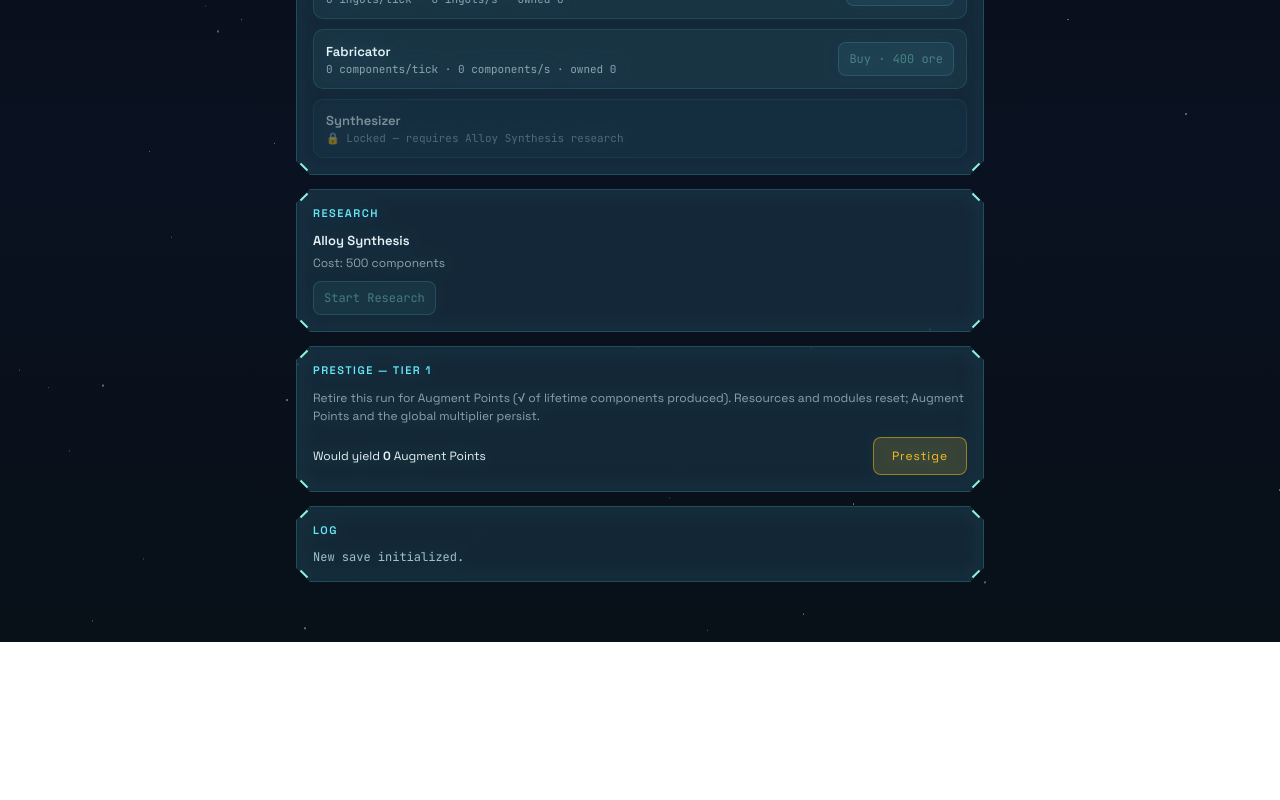
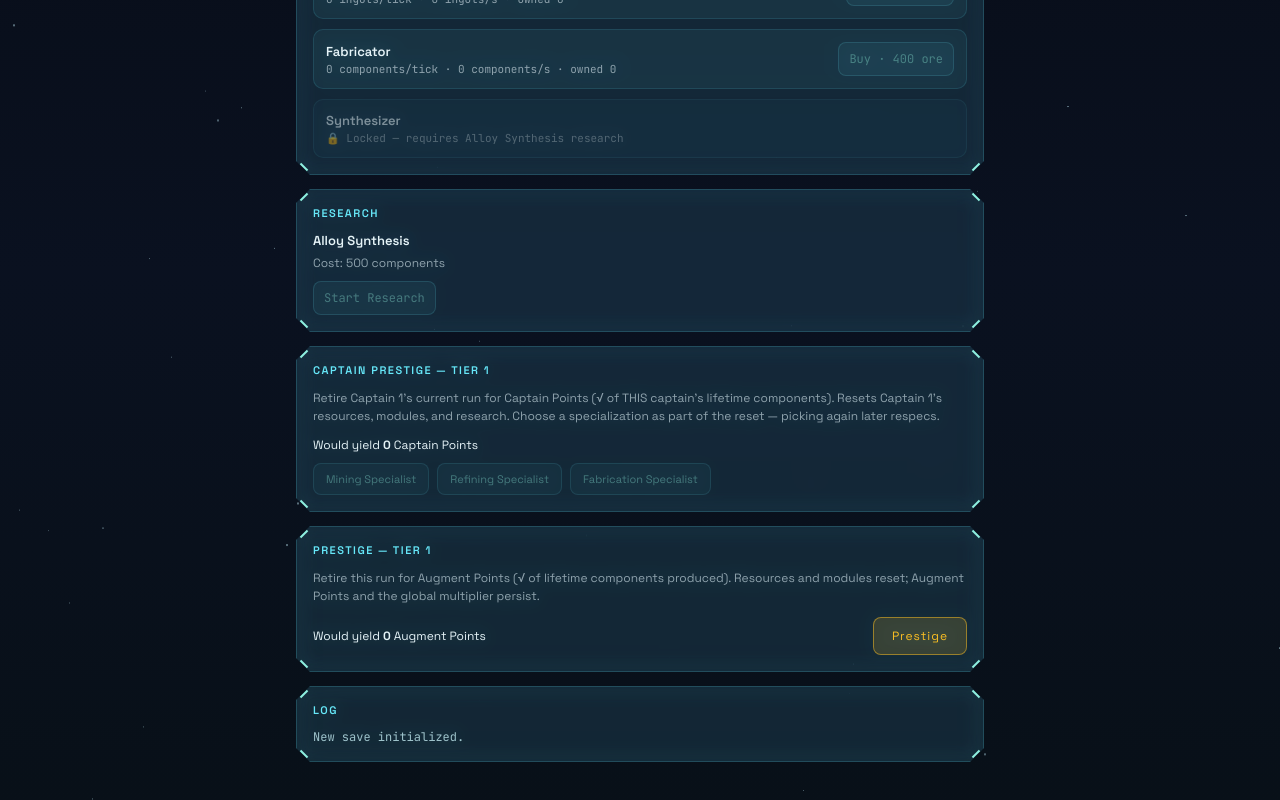
Before and after one commit to Scythrael/HyperionLegacy, a Svelte app: page / in a window 1280 px wide. Shown: the part 553-1353 px from the top of the page. Before the commit the page ends 1195 px from the top, so only its background shows below. Built offline with nearby package versions, Linux system fonts and the light colour scheme.

Commit message:
feat: add Captain Prestige panel with specialization picker

```diff
--- a/src/App.svelte
+++ b/src/App.svelte
@@ -196,6 +196,15 @@
     doSave();
   }
 
+  function doCaptainPrestige(spec: SpecializationKey) {
+    const { next, gained } = captainPrestige(state, activeCaptain.id, spec);
+    if (gained <= 0) return;
+    const label = activeCaptain.label;
+    state = next;
+    pushLog(`[${label}] Captain Prestige performed. +${gained} Captain Points (${SPECIALIZATIONS[spec].label}).`);
+    doSave();
+  }
+
   function grantResource(resource: keyof CaptainState["resources"], amount: number) {
     updateActiveCaptain((c) => ({ ...c, resources: { ...c.resources, [resource]: c.resources[resource] + amount } }));
     pushLog(`[${activeCaptain.label}] [DEV] Granted ${formatNumber(amount)} ${resource}.`);
@@ -389,6 +398,39 @@
             Start Research
           </button>
         {/if}
+      </Panel>
+
+      <Panel>
+        <div class="panel-title">CAPTAIN PRESTIGE — TIER 1</div>
+        {@const captainGain = Math.floor(Math.sqrt(activeCaptain.lifetimeComponents))}
+        <p class="prestige-text">
+          Retire {activeCaptain.label}'s current run for Captain Points (√ of THIS captain's lifetime
+          components). Resets {activeCaptain.label}'s resources, modules, and research. Choose a
+          specialization as part of the reset — picking again later respecs.
+        </p>
+        <div class="prestige-row">
+          <div class="prestige-yield">
+            Would yield <strong>{formatNumber(captainGain)}</strong> Captain Points
+          </div>
+        </div>
+        {#if activeCaptain.specialization}
+          <div class="spec-current">
+            Current specialization: <strong>{SPECIALIZATIONS[activeCaptain.specialization].label}</strong>
+            · {formatNumber(activeCaptain.captainPoints)} Captain Points · {activeCaptain.captainPrestigeCount} prestiges
+          </div>
+        {/if}
+        <div class="spec-picker">
+          {#each Object.entries(SPECIALIZATIONS) as [key, def]}
+            <button
+              class="spec-btn"
+              disabled={captainGain <= 0}
+              style="opacity:{captainGain <= 0 ? 0.4 : 1}"
+              on:click={() => doCaptainPrestige(key as SpecializationKey)}
+            >
+              {def.label}
+            </button>
+          {/each}
+        </div>
       </Panel>
 
       <Panel>
@@ -652,6 +694,18 @@
     letter-spacing: 1px;
     cursor: pointer;
   }
+  .spec-current { font-size: 11px; color: var(--color-text-secondary); margin: 10px 0; }
+  .spec-picker { display: flex; gap: 8px; flex-wrap: wrap; margin-top: 10px; }
+  .spec-btn {
+    background: rgba(var(--color-accent-rgb), 0.1);
+    border: 1px solid rgba(var(--color-accent-rgb), 0.3);
+    border-radius: 8px;
+    padding: 8px 12px;
+    color: var(--color-accent-bright);
+    font-size: 11px;
+    cursor: pointer;
+  }
+  .spec-btn:disabled { cursor: not-allowed; }
   .theme-row { display: flex; gap: 8px; margin-bottom: 12px; }
   .theme-swatch {
     width: 28px;
```
